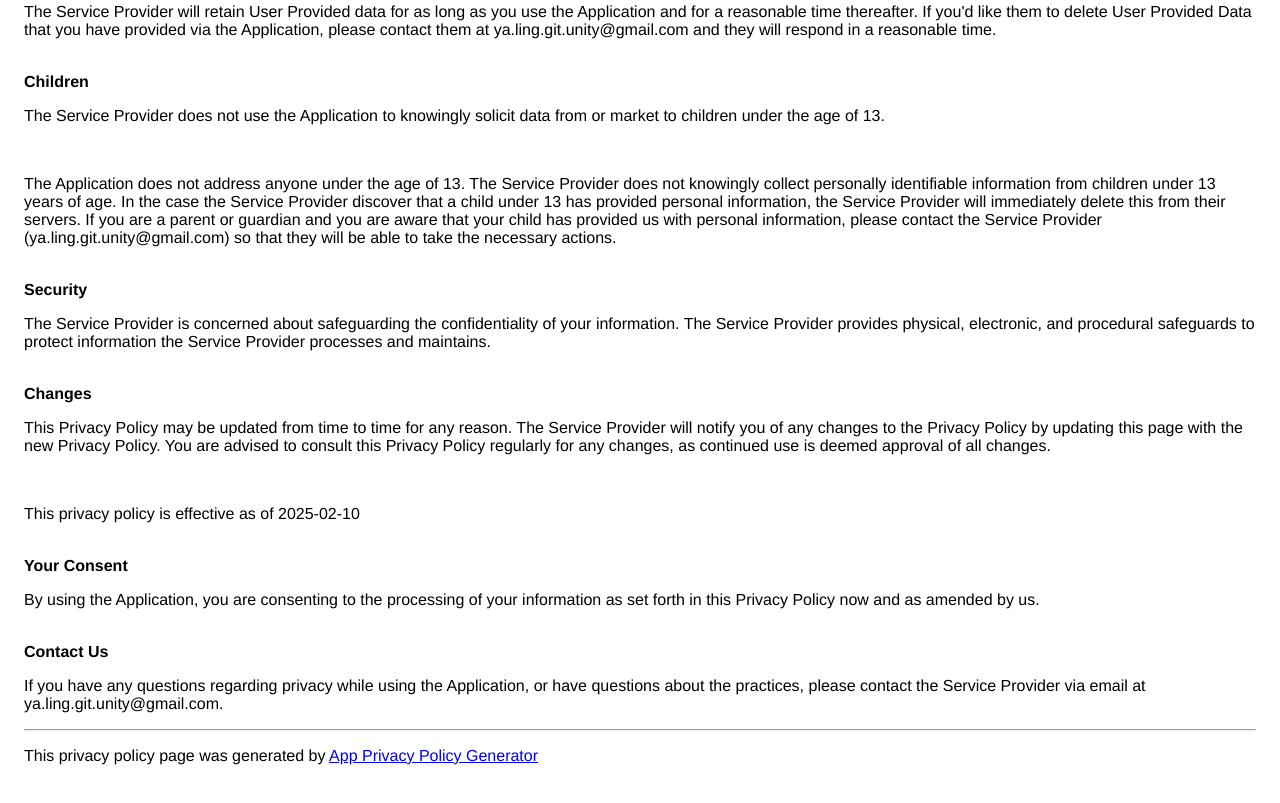
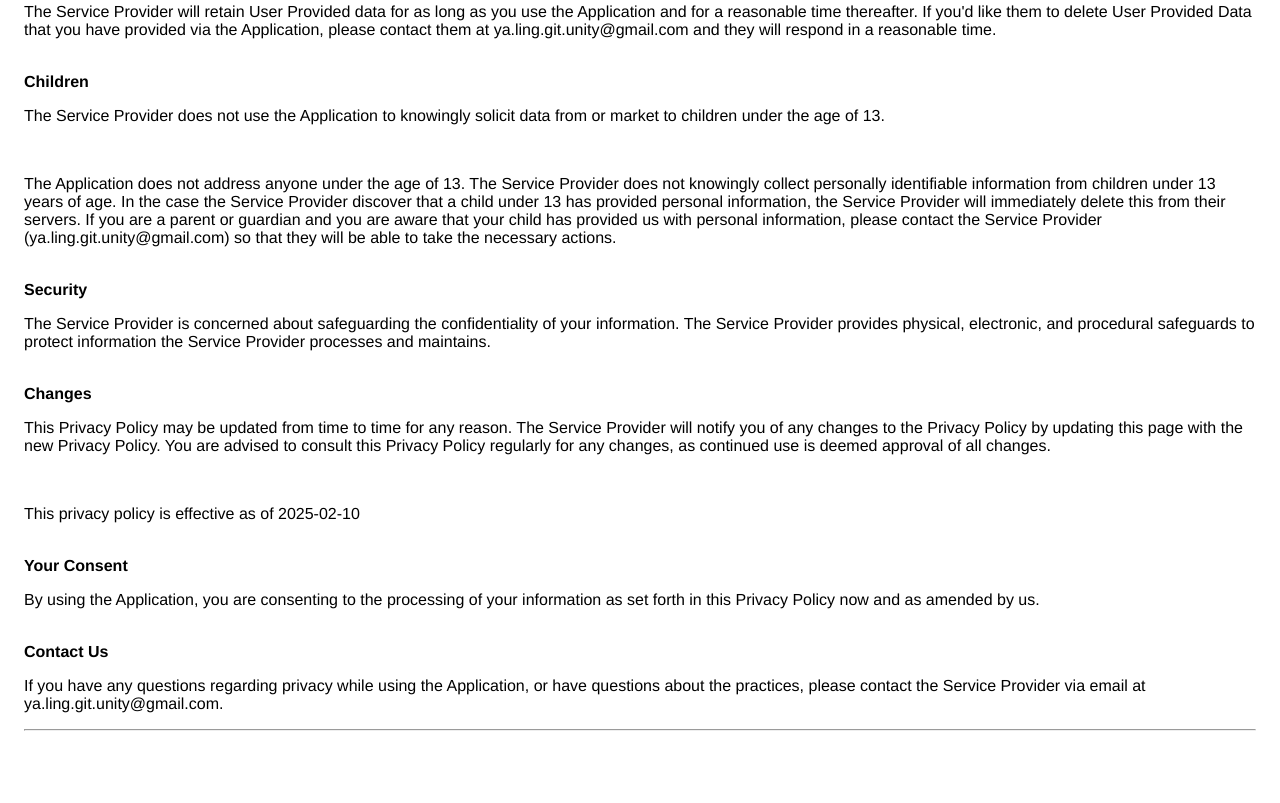
Before and after one commit to yiBeginner/yiBeginner.github.io, a plain HTML site: page index.html in a window 1280 px wide. Shown: the part 1147-1950 px from the top of the page. After the commit the page ends 1910 px from the top, so only its background shows below. Drawn offline with Linux system fonts and the light colour scheme.

Commit message:
Update index.html

```diff
--- a/index.html
+++ b/index.html
@@ -15,6 +15,6 @@ personal information, the Service Provider will immediately
 delete this from their servers. If you are a parent or guardian
 and you are aware that your child has provided us with
 personal information, please contact the Service Provider (ya.ling.git.unity@gmail.com) so that
-they will be able to take the necessary actions.</p></div><!----><br><strong>Security</strong><p>The Service Provider is concerned about safeguarding the confidentiality of your information. The Service Provider provides physical, electronic, and procedural safeguards to protect information the Service Provider processes and maintains.</p><br><strong>Changes</strong><p>This Privacy Policy may be updated from time to time for any reason. The Service Provider will notify you of any changes to the Privacy Policy by updating this page with the new Privacy Policy. You are advised to consult this Privacy Policy regularly for any changes, as continued use is deemed approval of all changes.</p><br><p>This privacy policy is effective as of 2025-02-10</p><br><strong>Your Consent</strong><p>By using the Application, you are consenting to the processing of your information as set forth in this Privacy Policy now and as amended by us.</p><br><strong>Contact Us</strong><p>If you have any questions regarding privacy while using the Application, or have questions about the practices, please contact the Service Provider via email at ya.ling.git.unity@gmail.com.</p><hr><p>This privacy policy page was generated by <a href="https://app-privacy-policy-generator.nisrulz.com/" target="_blank" rel="noopener noreferrer">App Privacy Policy Generator</a></p>
+they will be able to take the necessary actions.</p></div><!----><br><strong>Security</strong><p>The Service Provider is concerned about safeguarding the confidentiality of your information. The Service Provider provides physical, electronic, and procedural safeguards to protect information the Service Provider processes and maintains.</p><br><strong>Changes</strong><p>This Privacy Policy may be updated from time to time for any reason. The Service Provider will notify you of any changes to the Privacy Policy by updating this page with the new Privacy Policy. You are advised to consult this Privacy Policy regularly for any changes, as continued use is deemed approval of all changes.</p><br><p>This privacy policy is effective as of 2025-02-10</p><br><strong>Your Consent</strong><p>By using the Application, you are consenting to the processing of your information as set forth in this Privacy Policy now and as amended by us.</p><br><strong>Contact Us</strong><p>If you have any questions regarding privacy while using the Application, or have questions about the practices, please contact the Service Provider via email at ya.ling.git.unity@gmail.com.</p><hr>
     </body>
     </html>
```
